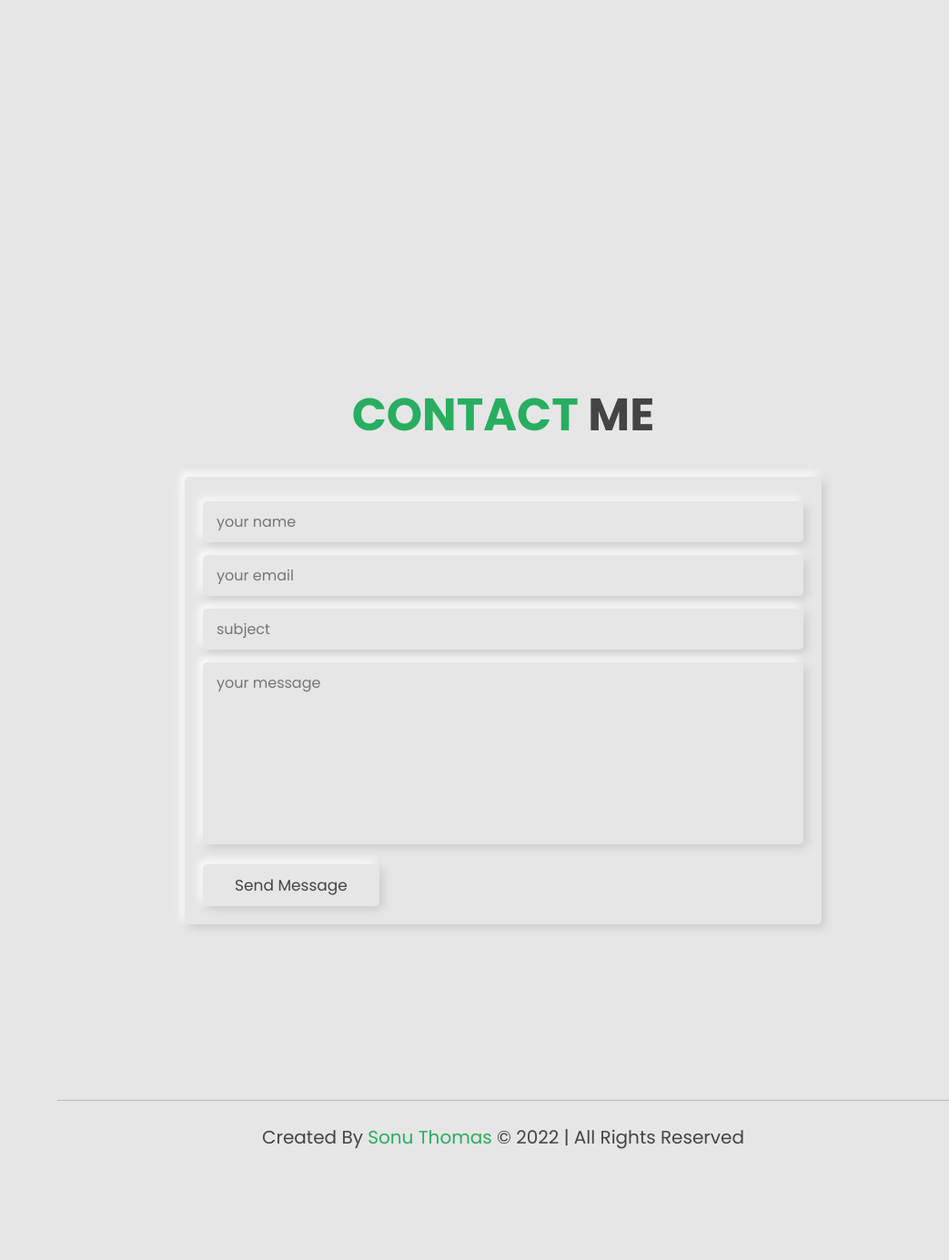
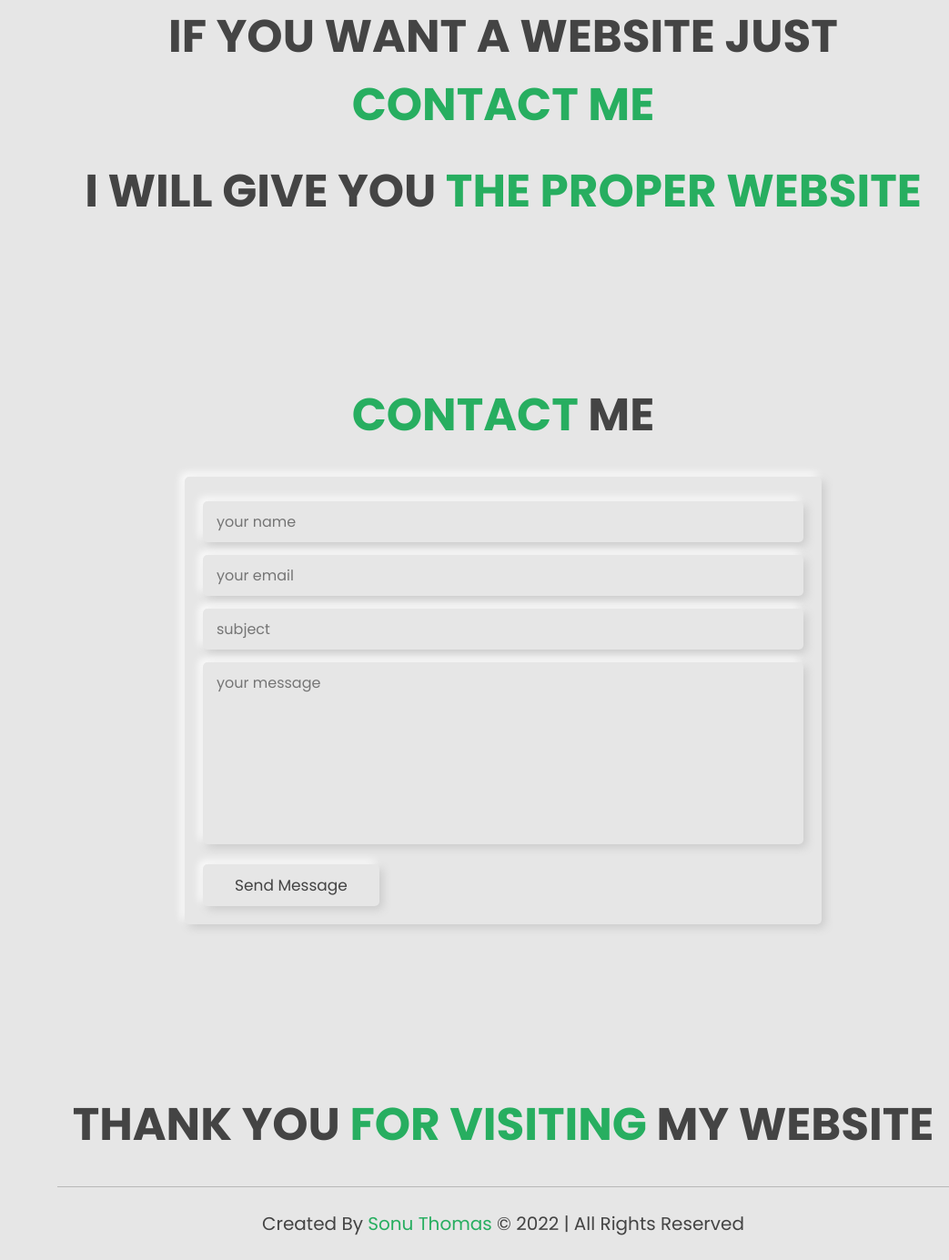
Before and after one commit to Sonu-Thomas-001/Sonu-Thomas-Static-Website, a plain HTML site: page index.html in a window 1280 px wide. Shown: the part 6592-7977 px from the top of the page at 91% size, without its empty margins (237-1280 px from the left). Before the commit the page ends 7882 px from the top, so only its background shows below. Drawn offline with nearby package versions, Linux system fonts and the light colour scheme.

Commit message:
Update index.html

```diff
--- a/index.html
+++ b/index.html
@@ -351,6 +351,10 @@
 
 
         </div>
+        <br>
+
+        <h1 class="heading">If you want a website just<span> contact me</span></h1>
+        <h1 class="heading">i will give you<span> the proper website</span></h1>
 
     </section>
     <!------portfilo section ends-------->
@@ -372,6 +376,7 @@
 
     </section>
     <!------contact section ends-------->
+    <h1 class="heading">Thank you <span>for visiting </span>my website</h1>
 
     <div class="credits"> created by <span>Sonu Thomas</span> © 2022 | all rights reserved </div>
 
```
